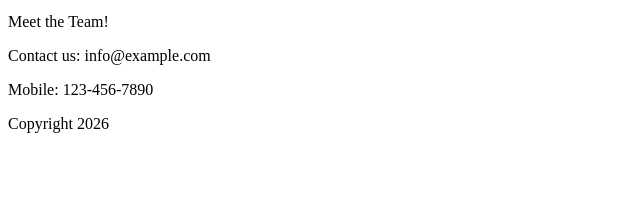
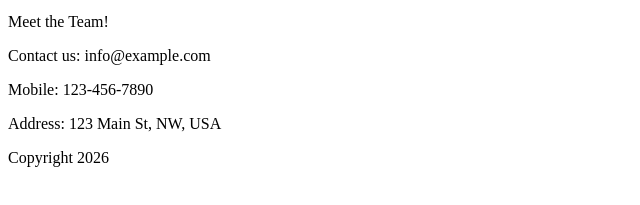
Before and after one commit to ezm-dev/swell-time, a plain HTML site: page index.html in a window 1280 px wide. Shown: the part 101-306 px from the top of the page, without its empty margins (0-640 px from the left). Drawn offline with Linux system fonts and the light colour scheme.

Commit message:
Add address information to the main page

```diff
--- a/index.html
+++ b/index.html
@@ -8,6 +8,7 @@
 <p class="team">Meet the Team!</p>
 <p>Contact us:  info@example.com</p>
 <p>Mobile: 123-456-7890</p>
+<p>Address: 123 Main St, NW, USA</p>
 </body>
 <footer>Copyright 2026</footer>
 </html>
```
